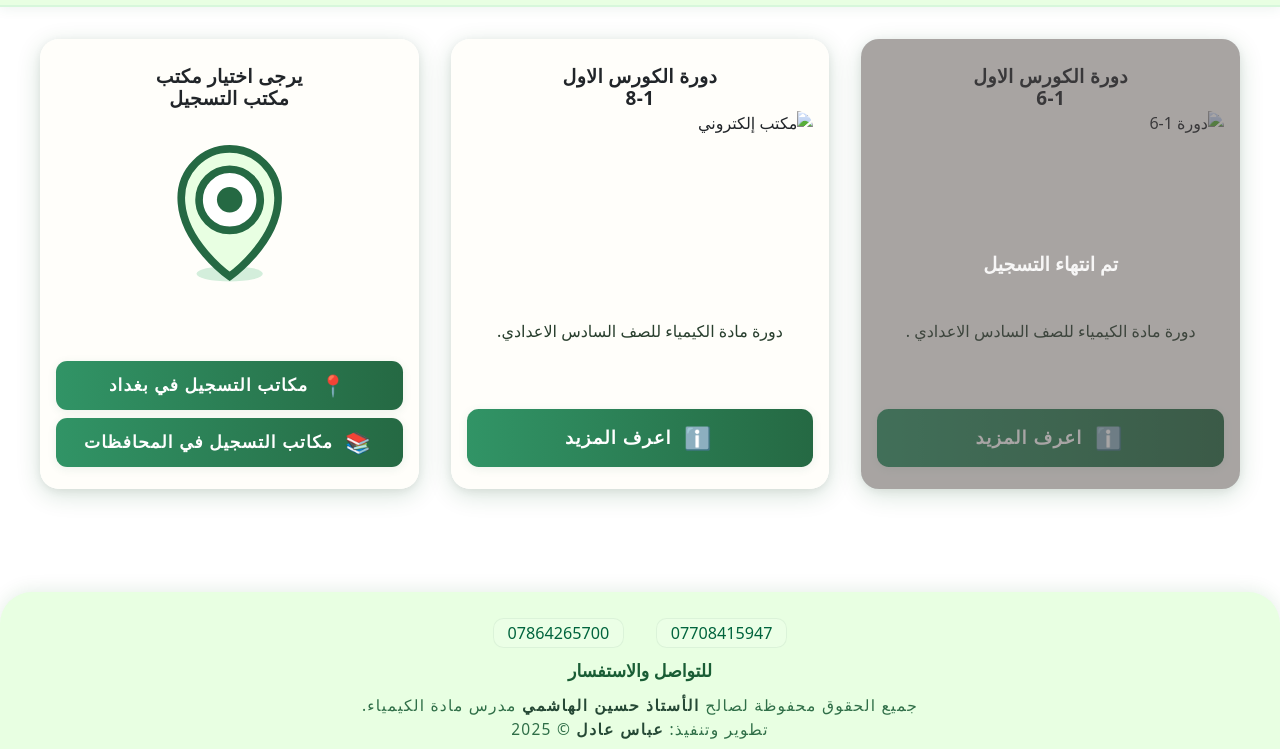
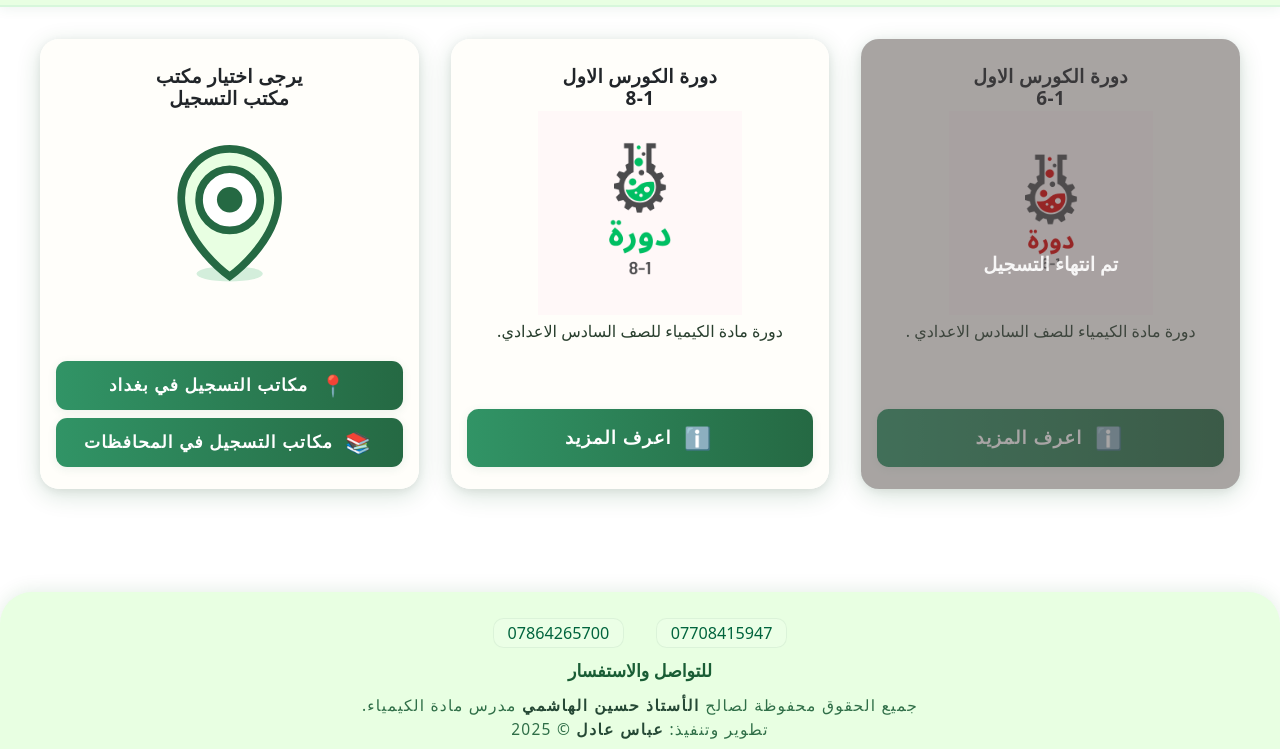
Before and after one commit to abbas1968/alhashemi-institutes, a plain HTML site: page index.html in a window 1280 px wide. Shown: the part 51-800 px from the top of the page. Drawn offline with nearby package versions, Linux system fonts and the light colour scheme; the site is published under a folder, as on GitHub Pages, so addresses that start at the root find nothing.

Commit message:
Update index.html

```diff
--- a/index.html
+++ b/index.html
@@ -36,7 +36,7 @@
         <div class="dis">تم انتهاء التسجيل</div>
         <div class="card-title"> دورة الكورس الاول <br> 6-1</div>
         <div class="responsive-img-box">
-          <img src="/static/curses.png" alt="دورة 1-6" class="responsive-img">
+          <img src="static/curses.png" alt="دورة 1-6" class="responsive-img">
         </div>
         <div class="card-desc">دورة مادة الكيمياء للصف السادس الاعدادي .</div>
         <button class="main-btn" disabled onclick="window.location.href='baghdad.html'">
@@ -47,7 +47,7 @@
       <div class="custom-card" tabindex="0">
         <div class="card-title">دورة الكورس الاول<br> 8-1 </div>
         <div class="responsive-img-box">
-          <img src="/static/curses1.png" alt="مكتب إلكتروني" class="responsive-img">
+          <img src="static/curses1.png" alt="مكتب إلكتروني" class="responsive-img">
         </div>
         <div class="card-desc">    دورة مادة الكيمياء للصف السادس الاعدادي.</div>
         <button class="main-btn" onclick="window.location.href='curses.html'">
```
